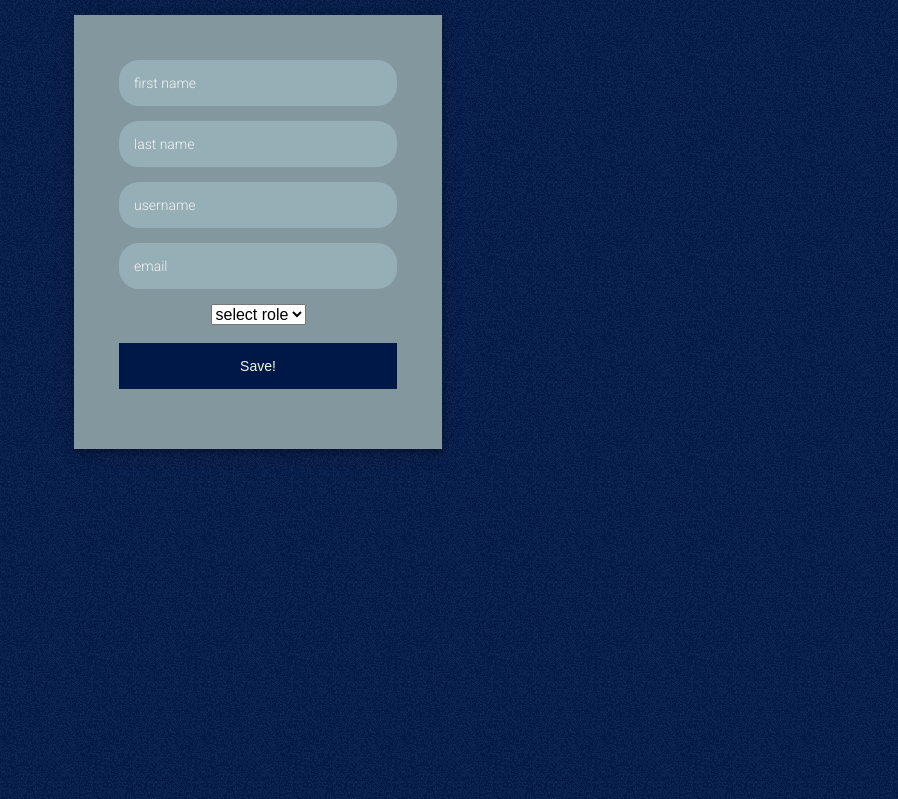
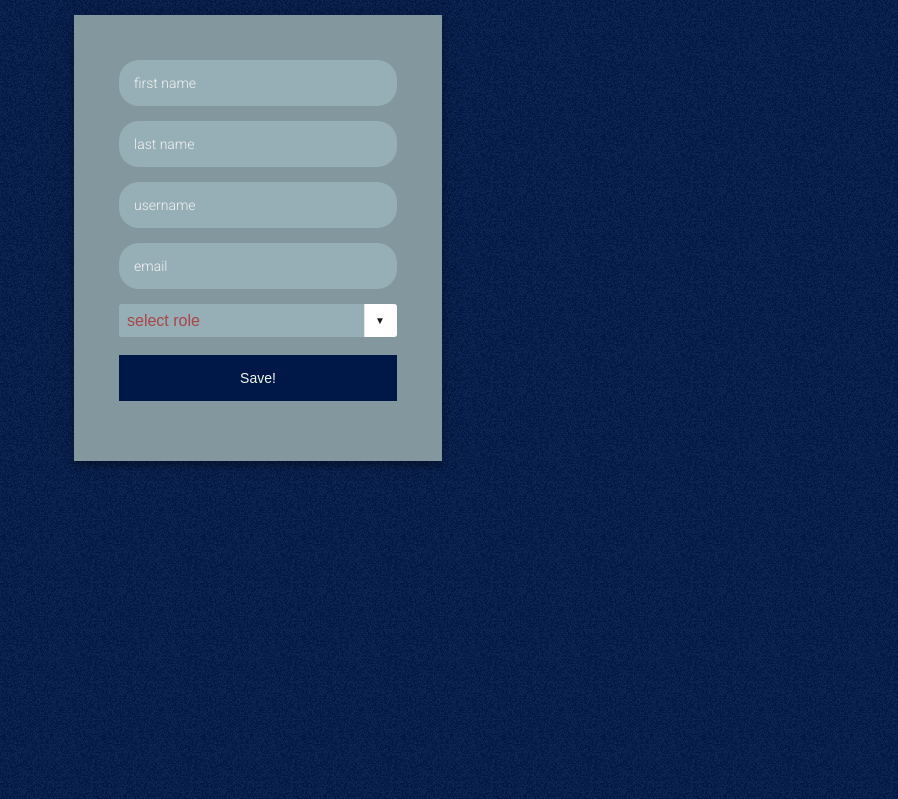
Before and after one commit to reed-college/nightbus, a Flask app: page /adduser in a window 1280 px wide. Shown: the part 101-900 px from the top of the page, without its empty margins (382-1280 px from the left). Run offline with Flask 2, Linux system fonts and the light colour scheme; the visitor is signed in with stand-in values (Sample User, id 1); tables that the repository leaves empty hold one stand-in row (values such as "Sample post"); some libraries are stand-ins or nearby versions.

Commit message:
Update style.css

```diff
--- a/nightbus-app/static/css/style.css
+++ b/nightbus-app/static/css/style.css
@@ -382,6 +382,97 @@ on index.html ***/
     box-sizing: border-box;
     overflow-y: auto;
   }
+
+.custom-dropdown--large {
+	font-size: 1.5em;
+	width: 100%;
+}
+
+.custom-dropdown--small {
+	font-size: .7em;
+	width: 100%;
+}
+
+.custom-dropdown__select{
+	font-size: inherit; /* inherit size from .custom-dropdown */
+	padding: .5em; /* add some space*/
+	margin: 0; /* remove default margins */
+	width: 100%;
+}
+
+.custom-dropdown__select--white {
+	background-color: #96afb7;
+	color: #A84649;
+}
+
+@supports (pointer-events: none) and
+	  ((-webkit-appearance: none) or
+	  (-moz-appearance: none) or
+	  (appearance: none)) {
+
+	.custom-dropdown {
+		position: relative;
+		display: inline-block;
+		vertical-align: middle;
+		width: 100%;
+	}
+
+	.custom-dropdown__select {
+		padding-right: 2.5em; /* accommodate with the pseudo elements for the dropdown arrow */
+		border: 0;
+		border-radius: 3px;
+		-webkit-appearance: none;
+		-moz-appearance: none;
+		appearance: none;
+	}
+
+	.custom-dropdown::before,
+	.custom-dropdown::after {
+		content: "";
+		position: absolute;
+		pointer-events: none;
+	}
+
+	.custom-dropdown::after { /*  Custom dropdown arrow */
+		content: "\25BC";
+		height: 1em;
+		font-size: .625em;
+		line-height: 1;
+		right: 1.2em;
+		top: 50%; margin-top: -.5em;
+	}
+
+	.custom-dropdown::before { /*  Custom dropdown arrow cover */
+		width: 2em;
+		right: 0; top: 0; bottom: 0;
+		border-radius: 0 3px 3px 0;
+	}
+
+	.custom-dropdown__select[disabled] {
+		color: rgba(0,0,0,.3);
+	}
+
+	.custom-dropdown.custom-dropdown--disabled::after {
+		color: rgba(0,0,0,.1);
+	}
+
+	/* White dropdown style */
+	.custom-dropdown--white::before {
+		background-color: #fff;
+		border-left: 1px solid rgba(0,0,0,.1);
+	}
+
+	.custom-dropdown--white::after {
+		color: rgba(0,0,0,.9);
+	}
+
+	/* FF only temp fix */
+	@-moz-document url-prefix() {
+		.custom-dropdown__select 			 { padding-right: .9em }
+		.custom-dropdown--large .custom-dropdown__select { padding-right: 1.3em }
+		.custom-dropdown--small .custom-dropdown__select { padding-right: .5em }
+	}
+}
   .form-container li {
     display: block;
   }
```
